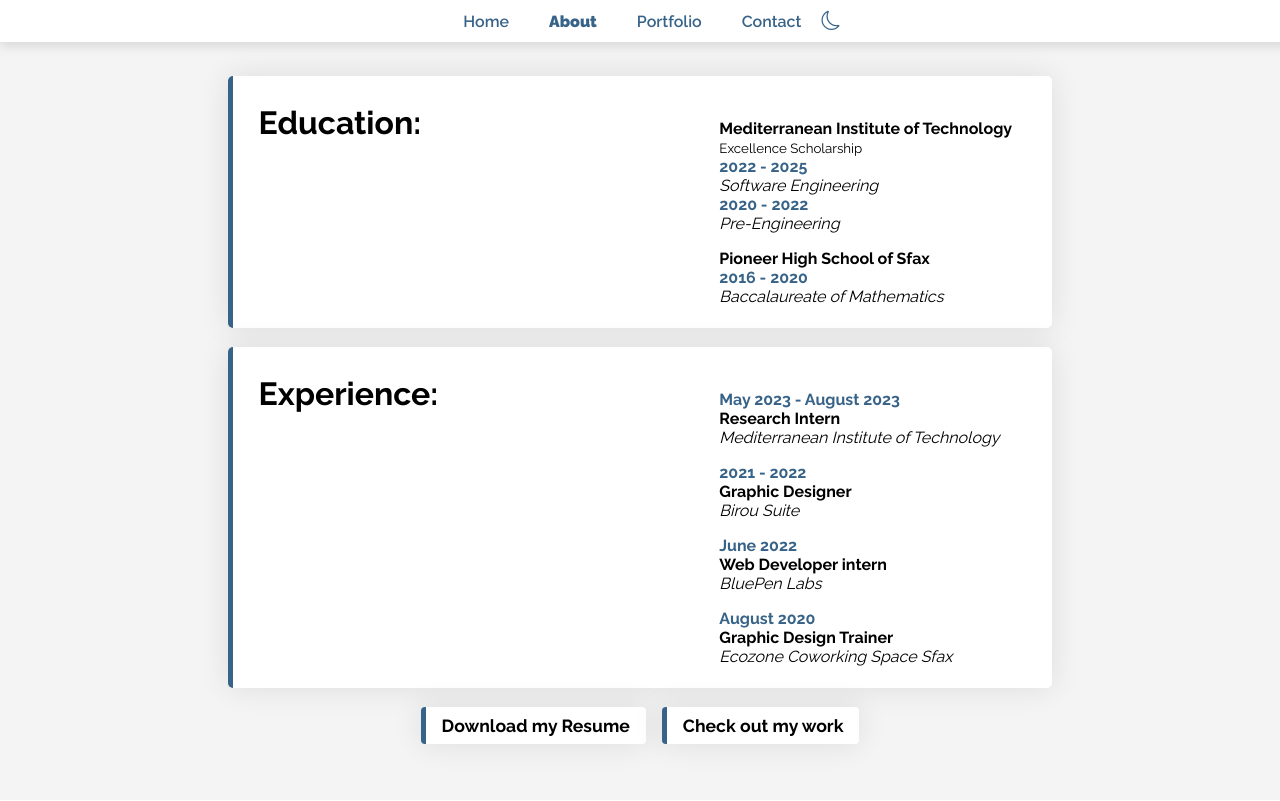
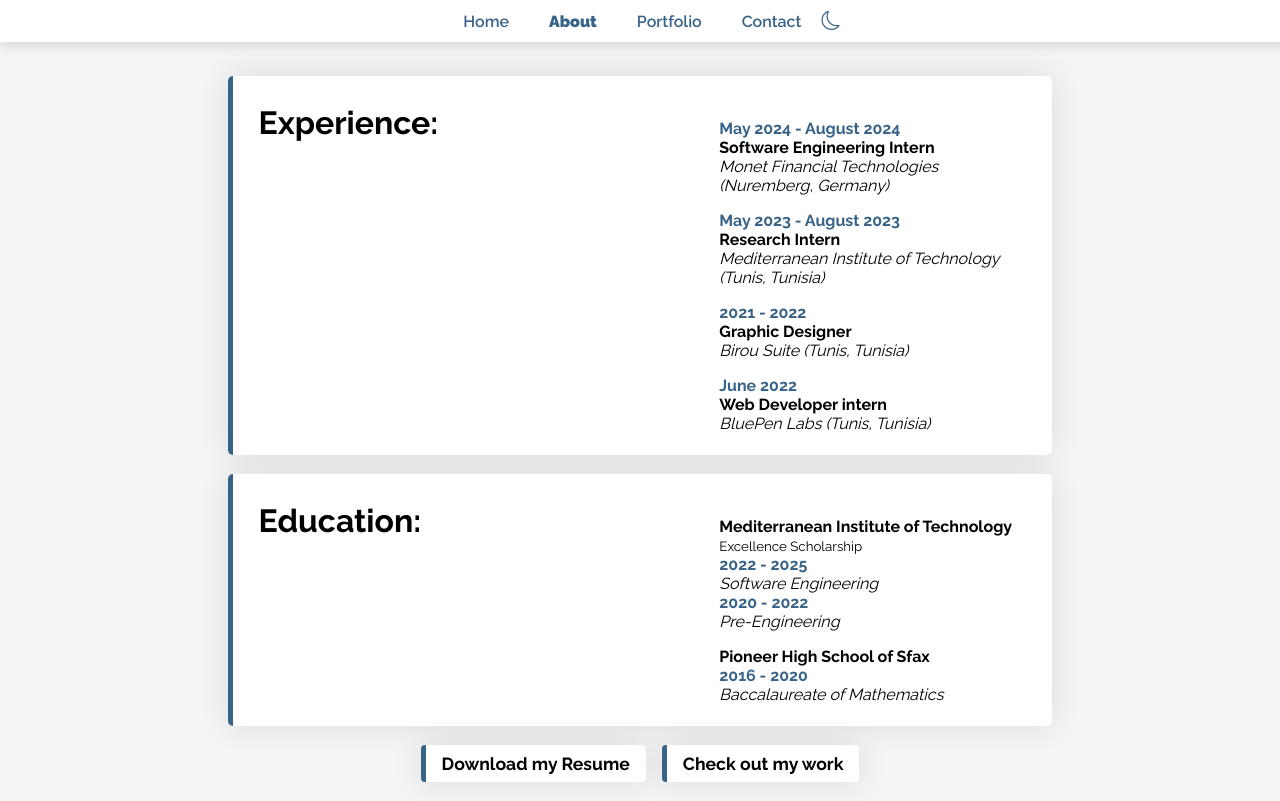
Before and after one commit to ChellyAhmed/Chelly, a React (Create React App) app: page /about in a window 1280 px wide. Built offline with nearby package versions, Linux system fonts and the light colour scheme.

Commit message:
Added Monet experience

```diff
--- a/src/screens/About.js
+++ b/src/screens/About.js
@@ -40,6 +40,34 @@ function About() {
             <br />
 
             <div className="card" >
+                <h1>Experience:</h1>
+                <div className="card-body">
+                    <p>
+                        <span className="date" >May 2024 - August 2024</span> <br />
+                        <b>Software Engineering Intern</b> <br />
+                        <i>Monet Financial Technologies (Nuremberg, Germany)</i> <br />
+                    </p>
+                    <p>
+                        <span className="date" >May 2023 - August 2023</span> <br />
+                        <b>Research Intern</b> <br />
+                        <i>Mediterranean Institute of Technology (Tunis, Tunisia)</i> <br />
+                    </p>
+                    <p>
+                        <span className="date" >2021 - 2022</span> <br />
+                        <b>Graphic Designer</b> <br />
+                        <i>Birou Suite (Tunis, Tunisia)</i> <br />
+                    </p>
+                    <p>
+                        <span className="date" >June 2022</span> <br />
+                        <b>Web Developer intern</b> <br />
+                        <i>BluePen Labs (Tunis, Tunisia)</i> <br />
+                    </p>
+                </div>
+            </div>
+
+            <br />
+
+            <div className="card" >
                 <h1>Education:</h1>
                 <div className="card-body" alt={selectedPage}>
                     <p>
@@ -54,34 +82,6 @@ function About() {
                         <b>Pioneer High School of Sfax</b> <br />
                         <span className="date" >2016 - 2020</span> <br />
                         <i>Baccalaureate of Mathematics</i>
-                    </p>
-                </div>
-            </div>
-
-            <br />
-
-            <div className="card" >
-                <h1>Experience:</h1>
-                <div className="card-body">
-                    <p>
-                        <span className="date" >May 2023 - August 2023</span> <br />
-                        <b>Research Intern</b> <br />
-                        <i>Mediterranean Institute of Technology</i> <br />
-                    </p>
-                    <p>
-                        <span className="date" >2021 - 2022</span> <br />
-                        <b>Graphic Designer</b> <br />
-                        <i>Birou Suite</i> <br />
-                    </p>
-                    <p>
-                        <span className="date" >June 2022</span> <br />
-                        <b>Web Developer intern</b> <br />
-                        <i>BluePen Labs</i> <br />
-                    </p>
-                    <p>
-                        <span className="date" >August 2020</span> <br />
-                        <b>Graphic Design Trainer</b> <br />
-                        <i>Ecozone Coworking Space Sfax</i> <br />
                     </p>
                 </div>
             </div>
```
Also changed, not shown: 1 other file (tests, documents, lock files or other folders).
